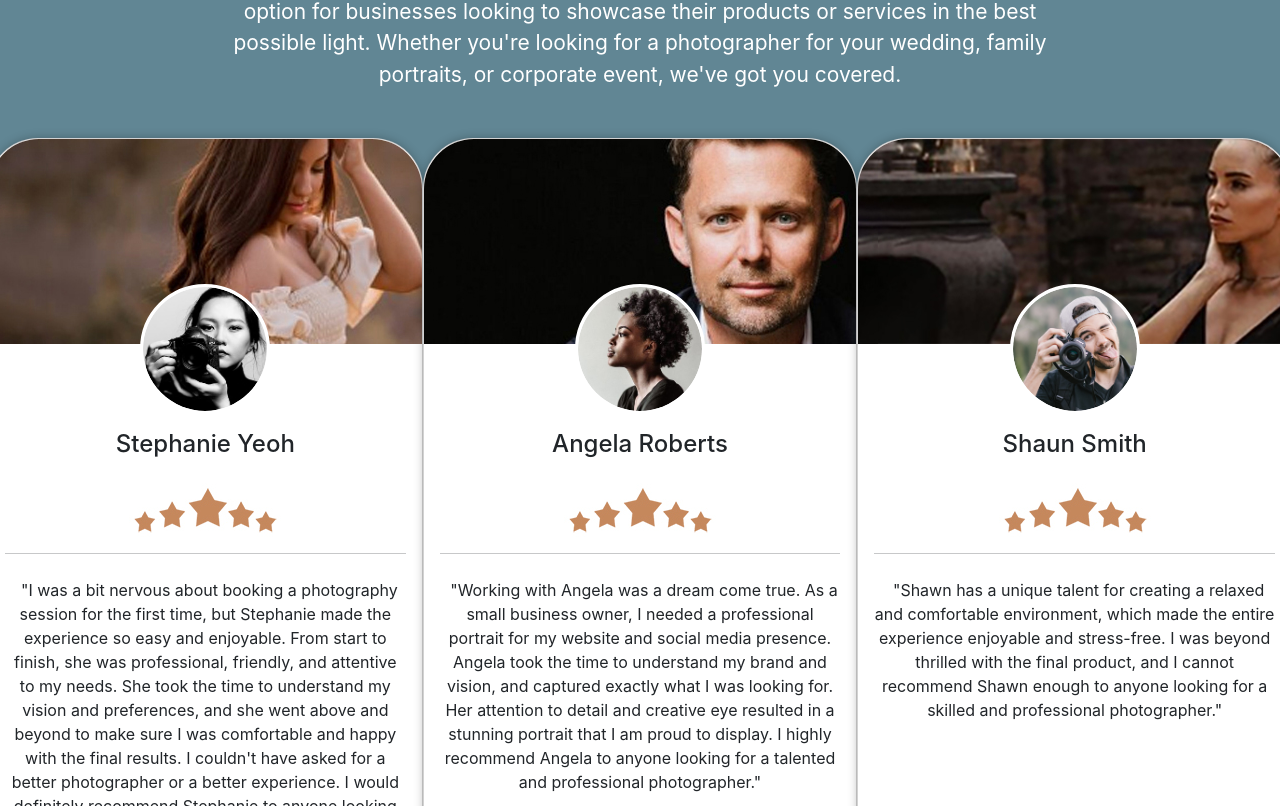
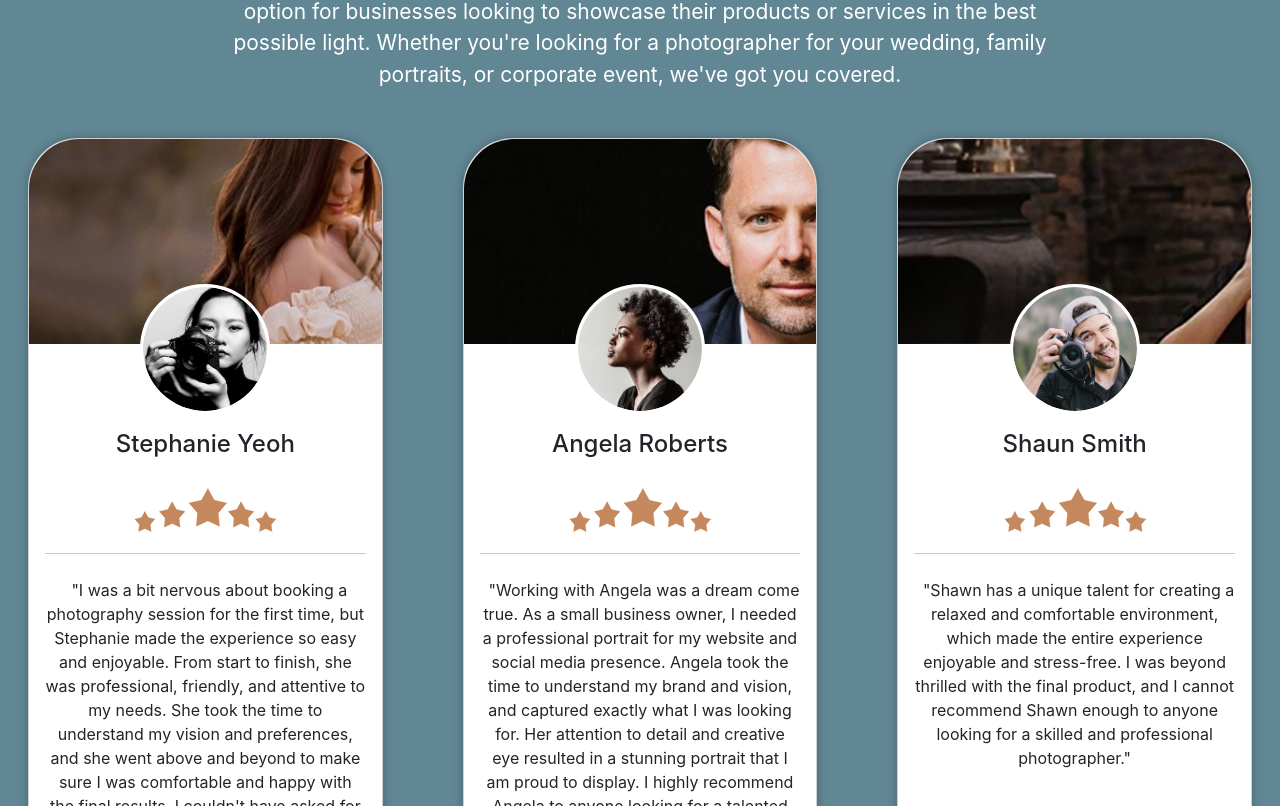
Before and after one commit to taylorjohnsondev/Memories-Booking, a React (Create React App) app in the folder capstone/: page /about in a window 1280 px wide. Shown: the part 1554-2360 px from the top of the page. Built offline with nearby package versions, Linux system fonts and the light colour scheme.

Commit message:
changes to cards

```diff
--- a/capstone/src/index.css
+++ b/capstone/src/index.css
@@ -732,6 +732,21 @@ code {
   box-shadow: 0 0.5rem 1rem rgba(0, 0, 0, 0.3);
 }
 
+.card {
+  border-radius: 10px !important;
+  text-align: center;
+  margin-right: 40px;
+  margin-left: 40px;
+  min-width: 200px;
+  max-width: 600px;
+  box-shadow: 0px 0px 10px 0px rgba(0, 0, 0, 0.2);
+}
+
+.card-img-top {
+  border-top-left-radius: 10px !important;
+  border-top-right-radius: 10px !important;
+}
+
 /* EDIT PROFILE */
 
 .AvatarUploader {
--- a/capstone/src/pages/Photographers.js
+++ b/capstone/src/pages/Photographers.js
@@ -24,7 +24,7 @@ const Photographers = () => {
                 src={user.profile_image}
                 alt=""
               />
-              { user.fullname}
+              {user.fullname}
               <br />
               {"@" + user.username}
               <br />
@@ -40,7 +40,6 @@ const Photographers = () => {
       </div>
       <br />
       <br />
-
       <div class="col-md-10 col-xl-8 text-center mx-auto">
         <h1 class="mb-4">Featured Locations</h1>
       </div>
@@ -141,7 +140,8 @@ const Photographers = () => {
           </div>
         </div>
       </div>
-    </div>
+    <br />
+  </div>
   );
 };
 
```
